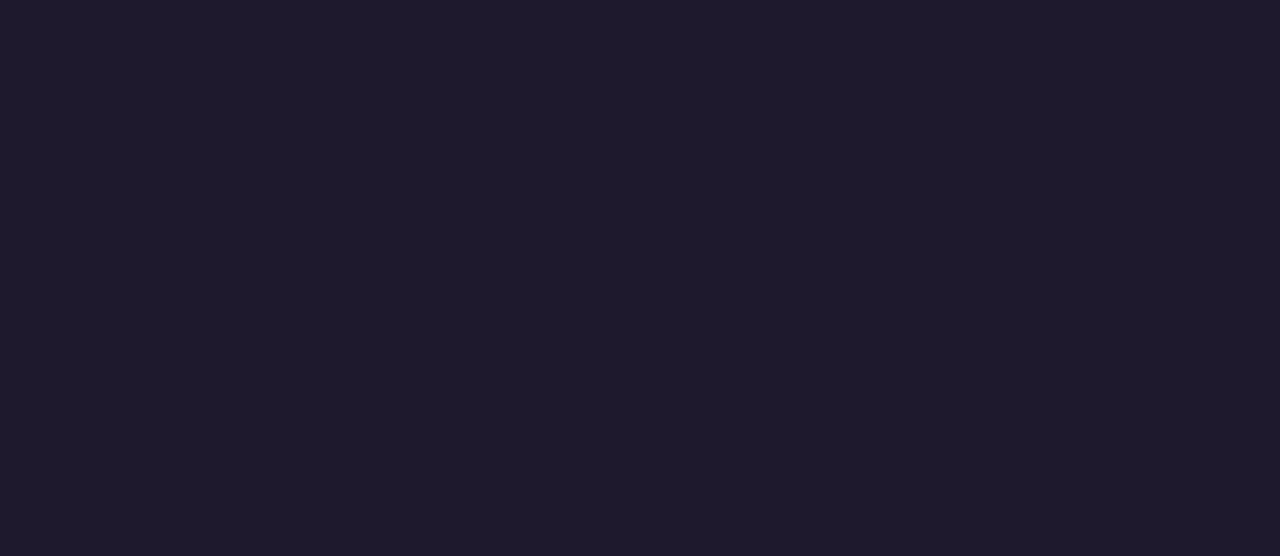
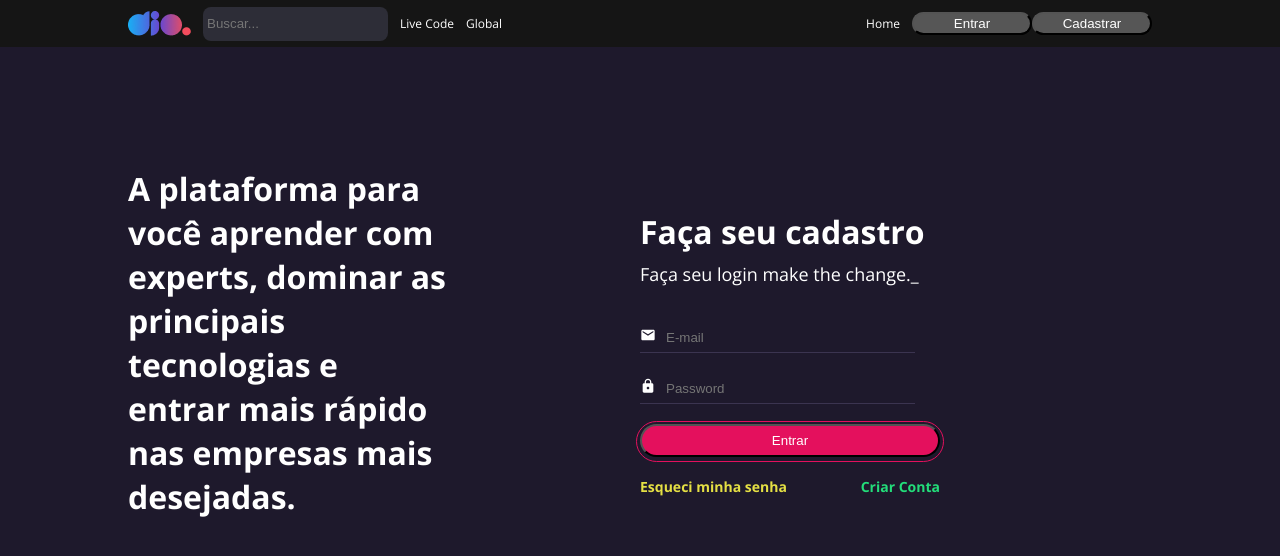
Before and after one commit to PkMs7/clone-tela-login-dio-react, a React (Vite) app: page /login in a window 1280 px wide. Before the commit this address had no page. Shown: the top 556 px of the page. Built offline with nearby package versions, Linux system fonts and the light colour scheme.

Commit message:
feat: :sparkles: Adiciona tela de login da aplicação

```diff
--- a/src/App.jsx
+++ b/src/App.jsx
@@ -5,6 +5,7 @@
 } from 'react-router-dom';
 
 import { Home } from './pages/home';
+import { Login } from './pages/login';
 
 
 function App() {
@@ -13,6 +14,7 @@
     <Router>
       <Routes>
         <Route path="/" element={<Home />} />
+        <Route path="/login" element={<Login />} />
       </Routes>
     </Router>
   )
--- /dev/null
+++ b/src/components/Input/index.jsx
@@ -0,0 +1,18 @@
+import {
+    IconContainer,
+    InputContainer,
+    InputText
+} from './styles'
+
+const Input = ({leftIcon, name, ...rest}) => {
+
+    return(
+        <InputContainer>
+            {leftIcon ? (<IconContainer>{leftIcon}</IconContainer>) : null}
+            <InputText {...rest}/>
+        </InputContainer>
+    );
+
+};
+
+export { Input };
--- /dev/null
+++ b/src/components/Input/styles.jsx
@@ -0,0 +1,30 @@
+import styled from "styled-components";
+
+export const InputContainer = styled.div`
+
+    width: 100%;
+    max-width: 275px;
+    height: 30px;
+    border-bottom: 1px solid #3B3450;
+
+    display: flex;
+    align-items: center;
+    margin-bottom: 20px;
+
+`
+
+export const IconContainer = styled.div`
+
+    margin-right: 10px;
+
+`
+
+export const InputText = styled.input`
+
+    background-color: transparent;
+    color: #FFFFFF;
+    flex: 1;
+    border: 0;
+    height: 30px;
+
+`
--- /dev/null
+++ b/src/pages/login/index.jsx
@@ -0,0 +1,49 @@
+import {
+    Column,
+    Container,
+    CriarText,
+    EsqueciText,
+    Row,
+    SubtitleLogin,
+    Title,
+    TitleLogin,
+    Wrapper,
+} from "./styles";
+import { MdEmail, MdLock } from 'react-icons/md';
+import { Header } from "../../components/Header";
+import { Button } from "../../components/Button";
+import { Input } from "../../components/Input";
+
+const Login = () => {
+
+    return(
+        <>
+            <Header />
+            <Container>
+                <Column>
+                    <Title>
+                        A plataforma para você aprender com experts, dominar as principais tecnologias e entrar mais rápido nas empresas mais desejadas.
+                    </Title>
+                </Column>
+                <Column>
+                    <Wrapper>
+                        <TitleLogin>Faça seu cadastro</TitleLogin>
+                        <SubtitleLogin>Faça seu login make the change._</SubtitleLogin>
+                        <form>
+                            <Input placeholder="E-mail" leftIcon={<MdEmail />}/>
+                            <Input placeholder="Password" leftIcon={<MdLock />}/>
+                        </form>
+                        <Button title="Entrar" variant="secondary" />
+                        <Row>
+                            <EsqueciText>Esqueci minha senha</EsqueciText>
+                            <CriarText>Criar Conta</CriarText>
+                        </Row>
+                    </Wrapper>
+                </Column>
+            </Container>
+        </>
+    )
+
+};
+
+export { Login };
--- /dev/null
+++ b/src/pages/login/styles.jsx
@@ -0,0 +1,96 @@
+import styled from "styled-components";
+
+export const Container = styled.main`
+
+    width: 100%;
+    max-width: 80%;
+    margin: 0 auto;
+    margin-top: 120px;
+
+    display: flex;
+    flex-direction: row;
+    justify-content: space-between;
+    align-items: center;
+
+`
+
+export const Wrapper = styled.div`
+
+    max-width: 300px;
+
+`
+
+export const Column = styled.div`
+
+    flex: 1;
+
+`
+
+export const Row = styled.div`
+
+    display: flex;
+    flex-direction: row;
+    justify-content: space-between;
+    align-items: center;
+    margin-top: 20px;
+
+`
+
+export const Title = styled.h2`
+
+    font-family: 'Open Sans';
+    font-style: normal;
+    font-weight: 700;
+    font-size: 32px;
+    width: 320px;
+    margin-bottom: 20px;
+    line-height: 44px;
+
+    color: #FFFFFF;
+
+`
+
+export const TitleLogin = styled.p`
+
+    font-family: 'Open Sans';
+    font-style: normal;
+    font-weight: 700;
+    font-size: 32px;
+    line-height: 44px;
+    margin-bottom: 8px;
+
+`
+export const SubtitleLogin = styled.p`
+
+    font-family: 'Open Sans';
+    font-style: normal;
+    font-weight: 400;
+    font-size: 18px;
+    line-height: 25px;
+    margin-bottom: 35px;
+
+`
+
+export const EsqueciText  = styled.p`
+
+    font-family: 'Open Sans';
+    font-style: normal;
+    font-weight: 700;
+    font-size: 14px;
+    line-height: 19px;
+
+    color: #E5E044;
+
+`
+
+export const CriarText =  styled.p`
+
+    font-family: 'Open Sans';
+    font-style: normal;
+    font-weight: 700;
+    font-size: 14px;
+    line-height: 19px;
+
+    color: #23DD7A;
+
+`
```
